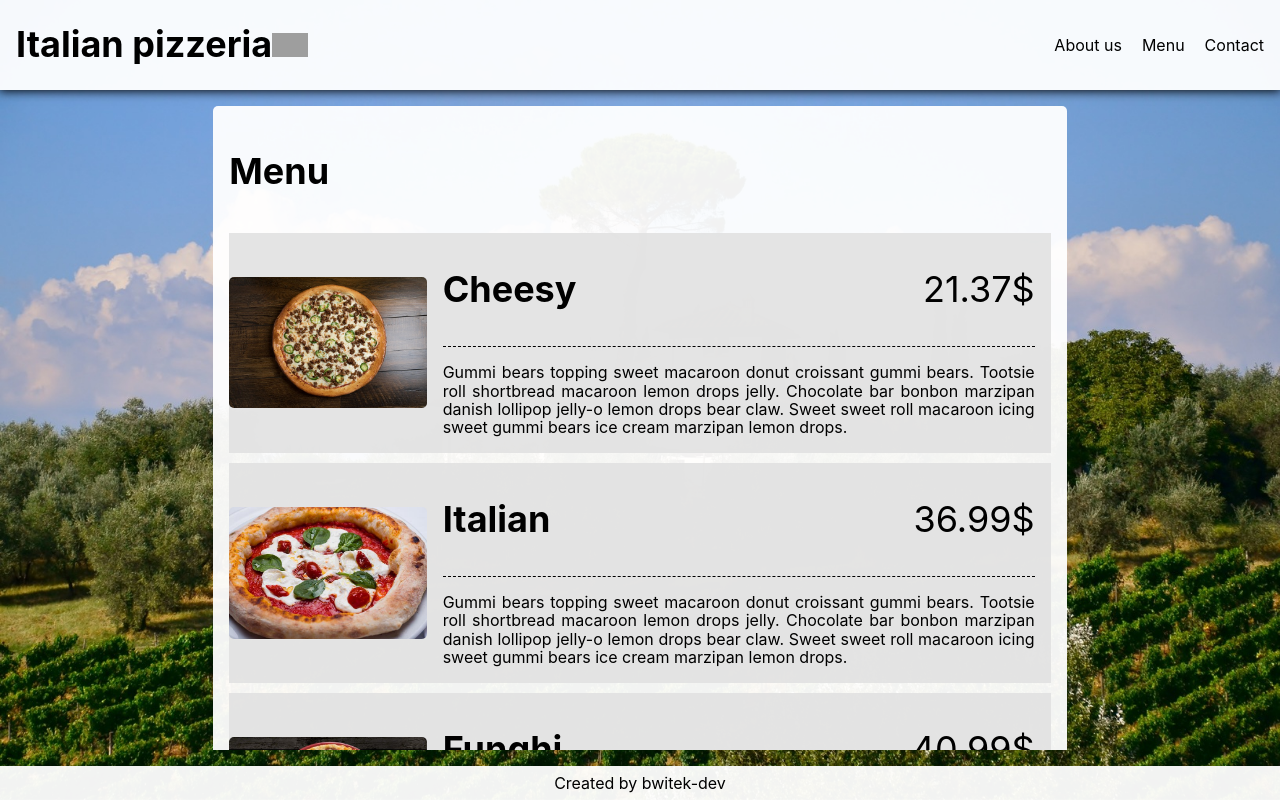
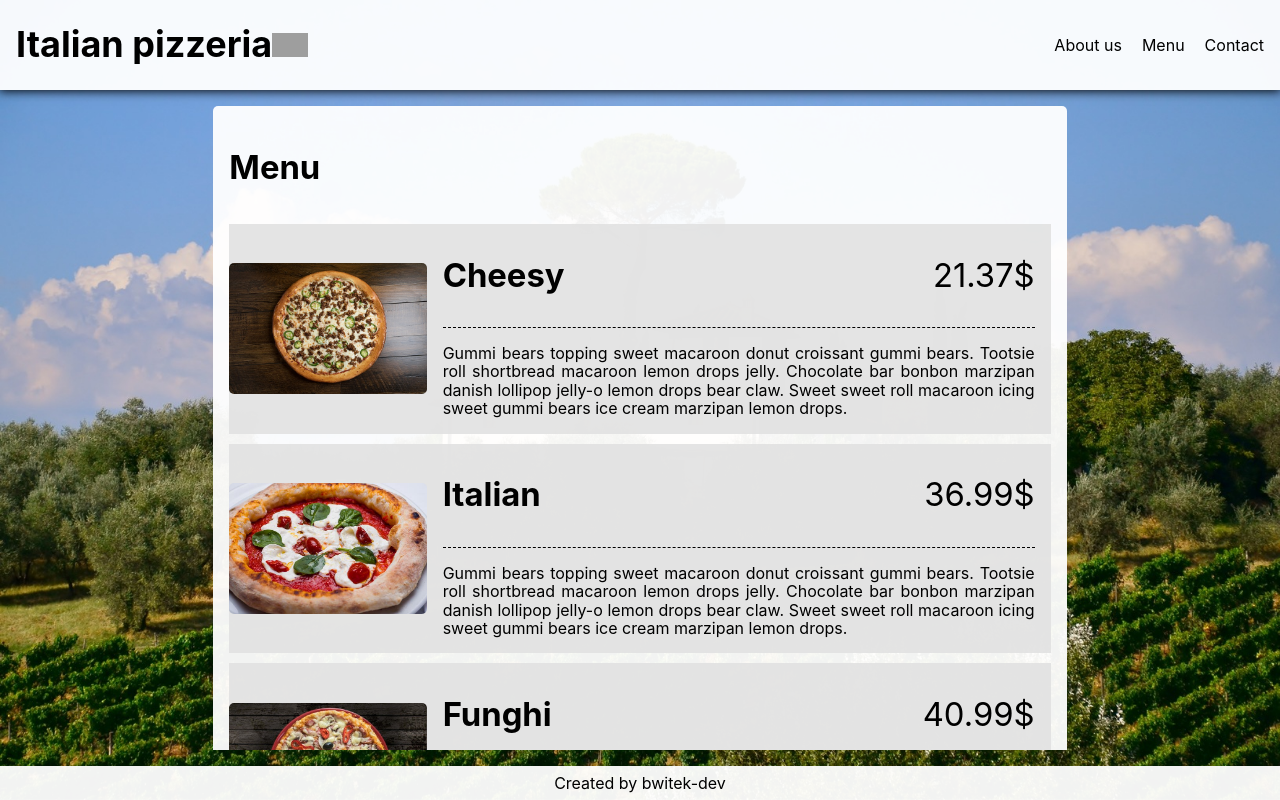
Before and after one commit to bwitek-dev/restaurant-page, a website built with webpack: page src/index.html in a window 1280 px wide. Built offline with nearby package versions, Linux system fonts and the light colour scheme; grey boxes are pictures that could not be loaded; a web font is replaced by a local one.

Commit message:
Fix typo in 'style.sass'

```diff
--- a/src/style.scss
+++ b/src/style.scss
@@ -12,7 +12,7 @@ $special-font: 'Italianno', $font-stack;
 $max-characters: 75ch;
 $paragraph-font-size: calc(0.5rem + 1vmin);
 $h1-font-size: calc(1rem + 2.5vmin);
-$h2-font-size: calc(0.75rem + 2vmin);
+$h2-font-size: calc(0.9rem + 2.3vmin);
 $h3-font-size: $h2-font-size;
 
 $outer-gap: calc(0.5rem + 1vmin);
@@ -55,7 +55,7 @@ $inner-footer-gap: calc(0.25rem + 0.5vmin);
 
 @mixin set-heading($heading-size: $paragraph-font-size) {
     font-family: $special-font;
-    font-size: $h1-font-size;
+    font-size: $heading-size;
 }
 
 @mixin set-background($background: $primary-color) {
```
Also changed, not shown: dist/main.js.
